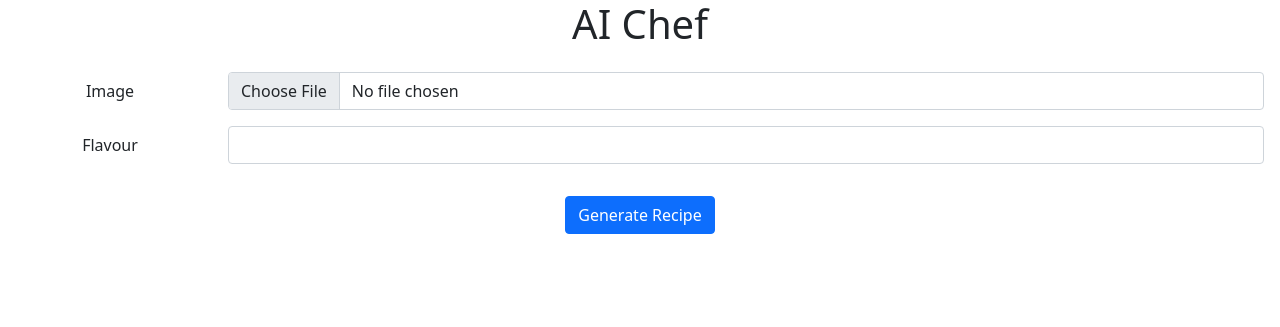
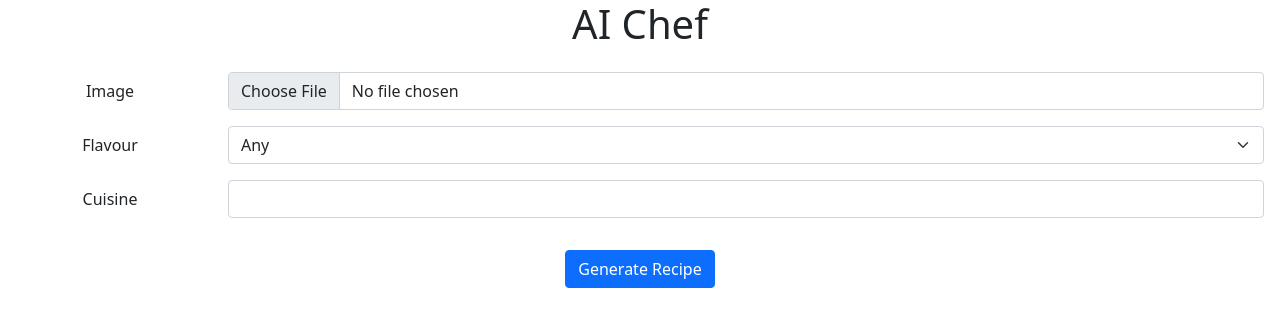
Before and after one commit to jasrajsehmbey/aichef, a Flask app: page / in a window 1280 px wide. Shown: the top 327 px of the page. Run offline with Flask 3, Linux system fonts and the light colour scheme.

Commit message:
final project

```diff
--- a/app.py
+++ b/app.py
@@ -5,7 +5,7 @@ import re
 
 
 # store recipe in generated
-def gen(flav,path):
+def gen(flav,cuisine,path):
     # Read the content of "afterdetect/currentfolder.txt"
     with open("currentfolder.txt", 'r') as f:
         data = f.read()
@@ -46,17 +46,18 @@ def gen(flav,path):
     co = cohere.Client('J4Syy5U88TUc8KxWiFsG8K3OQQqPRGOjQCWGIodj')
 
     # Prepare the prompt message
-    premessage = "You are an expert chef. I will give you a list of ingredients separated by a comma followed by the flavour of the dish, and you will give me a recipe using all or most of them but not supplementing outside of what might appear on this list. If an ingredient is shown as None, ignore it. If flavour is any then ignore it. Give each recipe a catchy title, an approximate time to complete and a count of people served. Also like any recipe, include the ingredient portions in the list labelled Ingredients: and then the Instructions section as a numbered list. Here's the ingredient list:"
+    premessage = "You are an expert chef. I will give you a list of ingredients separated by a comma followed by the flavour of the dish and after that cuisine, and you will give me a recipe using all or most of them but not supplementing outside of what might appear on this list. If an ingredient is shown as None, ignore it. If flavour is any then ignore it.If cuisine is any then ignore it. Give each recipe a catchy title, an approximate time to complete and a count of people served. Also like any recipe, include the ingredient portions in the list labelled Ingredients: and then the Instructions section as a numbered list. Here's the ingredient list:"
     postmessage = ""
     flavtext = ".Here's the flavour of the dish: "
+    cuisinetext = ".Here's the cuisine: "
     with open(destpath, 'r') as file:
         postmessage = file.read()
-
+    cuis = cuisine
     # Get the flavour variable from the form or wherever it comes from
     flavour = flav
 
     # Construct the message
-    message = f'{premessage}{postmessage}{flavtext}{flavour}'
+    message = f'{premessage}{postmessage}{flavtext}{flavour}{cuisinetext}{cuis}'
 
     # Generate response using cohere
     res = co.generate(prompt=message)
@@ -94,12 +95,12 @@ def output():
     # print(request.form['flavour']) #flavour
 
     flav = request.form['flavour']
-
+    cuisine = request.form['cuisine']
 
     detection_command = "python yolov5/detect.py --weights best.pt --img 1280 --conf 0.25 --source "+ image_path
     subprocess.run(detection_command, shell=True)
 
-    generated  = gen(flav,image_path)
+    generated  = gen(flav,cuisine,image_path)
     return render_template('index.html', recipe = generated)
 
 
--- a/currentfolder.txt
+++ b/currentfolder.txt
@@ -1 +1 @@
-yolov5/runs/detect/exp23
+yolov5/runs/detect/exp25
--- a/templates/index.html
+++ b/templates/index.html
@@ -18,10 +18,25 @@
             <div class="mb-3 row">
                 <label for="flavour" class="col-sm-2 col-form-label">Flavour</label>
                 <div class="col-sm-10">
-                    <input type="text" class="form-control" id="flavour" name="flavour">
+                    <select type="text" id="flavour" name="flavour" class="form-select">
+                        <option>Any</option>
+                        <option>Spicy</option>
+                        <option>Sweet</option>
+                        <option> Sour</option>
+                        <option>Bitter</option>
+                        <option> Salty</option>
+                        <option> Umami</option>
+                    </select>
+                </div>
+            </div>
+            <div class="mb-3 row">
+                <label for="cuisine" class="col-sm-2 col-form-label">Cuisine</label>
+                <div class="col-sm-10">
+                    <input type="text" class="form-control" id="cuisine" name="cuisine">
                 </div>
             </div>
             <input class="btn btn-primary mt-3" type="submit" value="Generate Recipe">
+
         </form>
 
 
```
